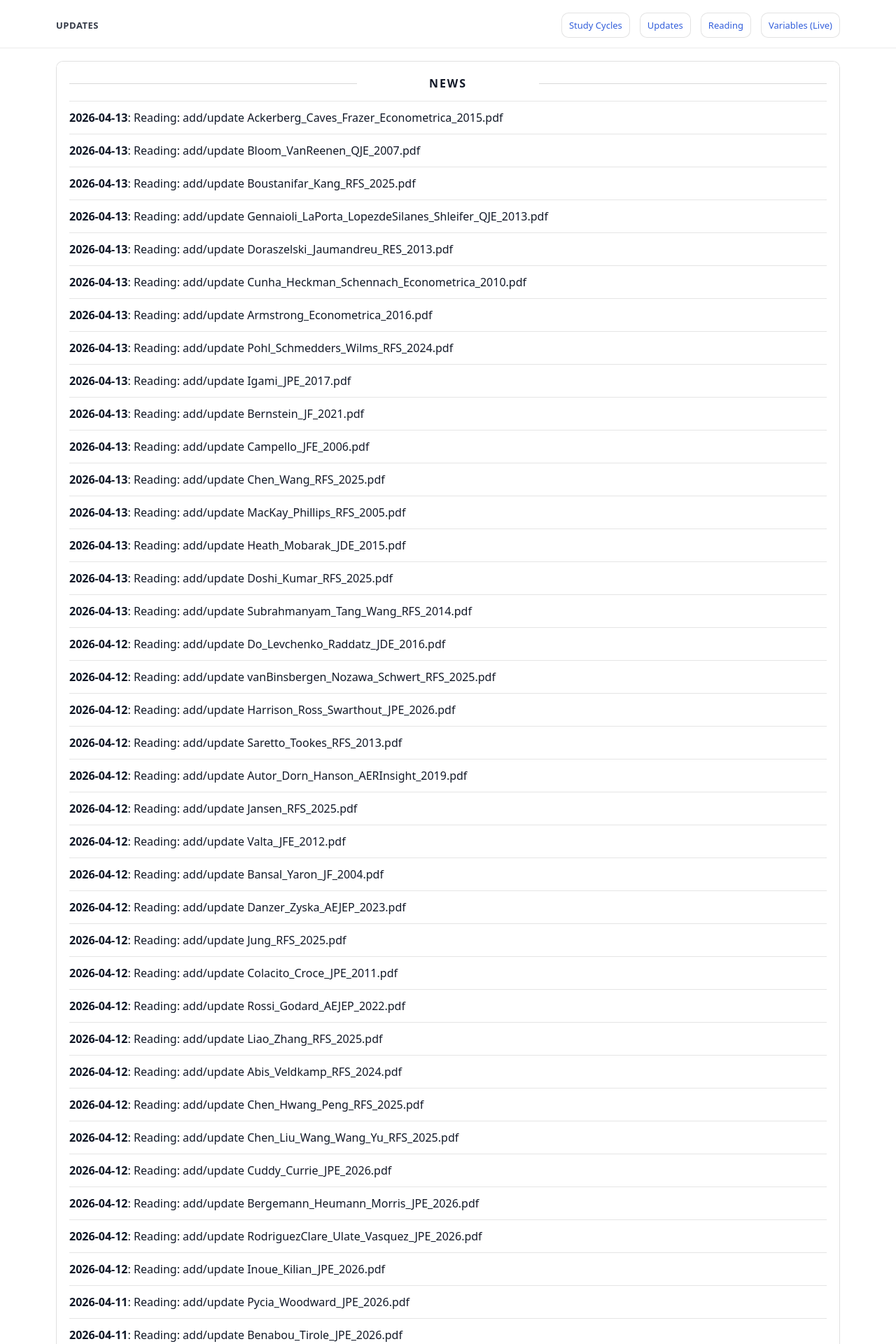
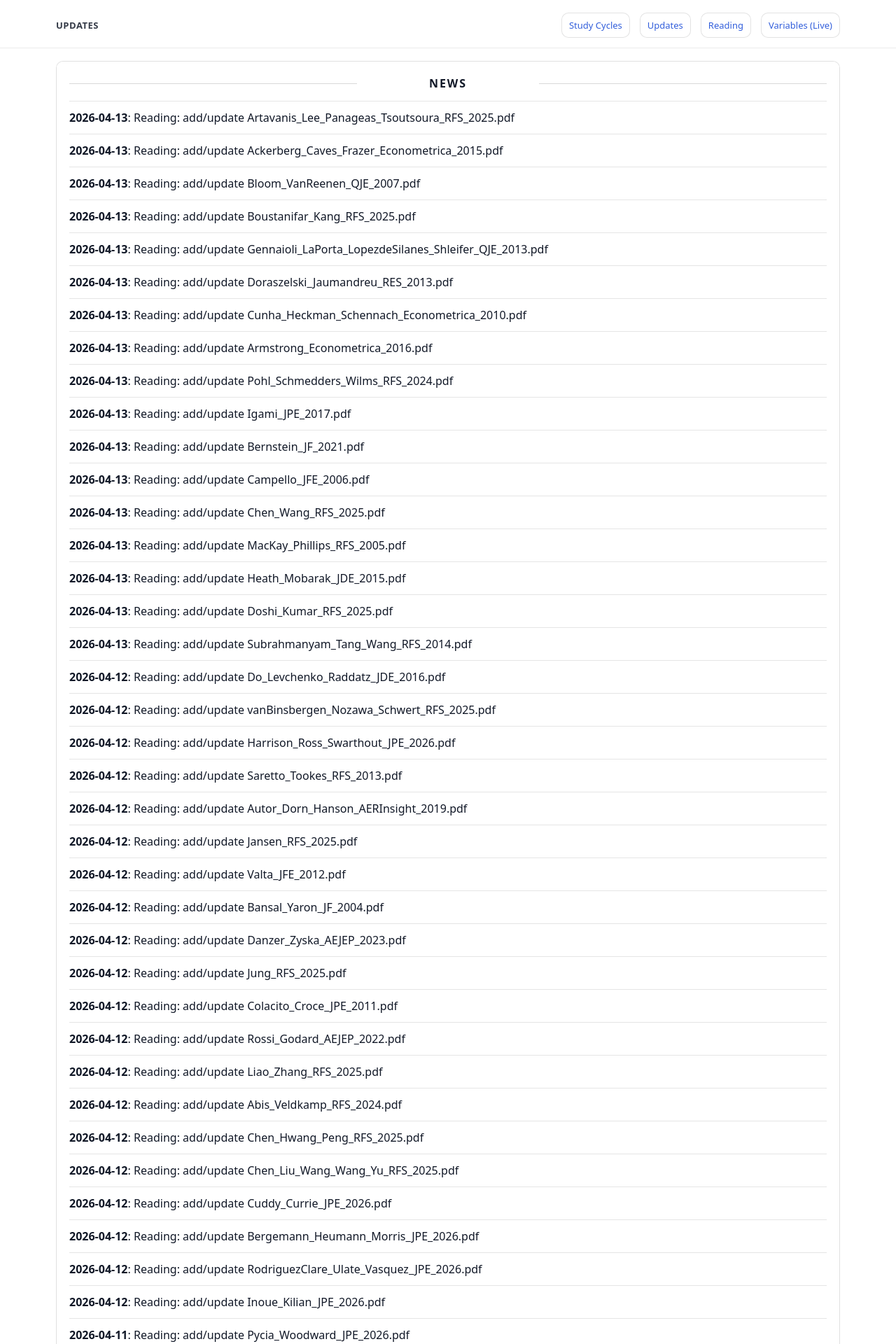
Before and after one commit to yaxinzn/study-archive, a Jekyll site: the page built from updates/index.md, in a window 1280 px wide. Shown: the top 1920 px of the page at 70% size. Built offline with Jekyll 4.4.1, drawn with Linux system fonts in a browser that asks for light colours; some of the changed text lies outside the part shown.

Commit message:
chore: update NEWS feed

```diff
--- a/_data/news.yml
+++ b/_data/news.yml
@@ -1,4 +1,7 @@
 # Auto-generated update history (sorted newest -> oldest). Do not edit manually.
+- ts: "1776084242"
+  date: "2026-04-13"
+  title: "Reading: add/update Artavanis_Lee_Panageas_Tsoutsoura_RFS_2025.pdf"
 - ts: "1776080347"
   date: "2026-04-13"
   title: "Reading: add/update Ackerberg_Caves_Frazer_Econometrica_2015.pdf"
```
